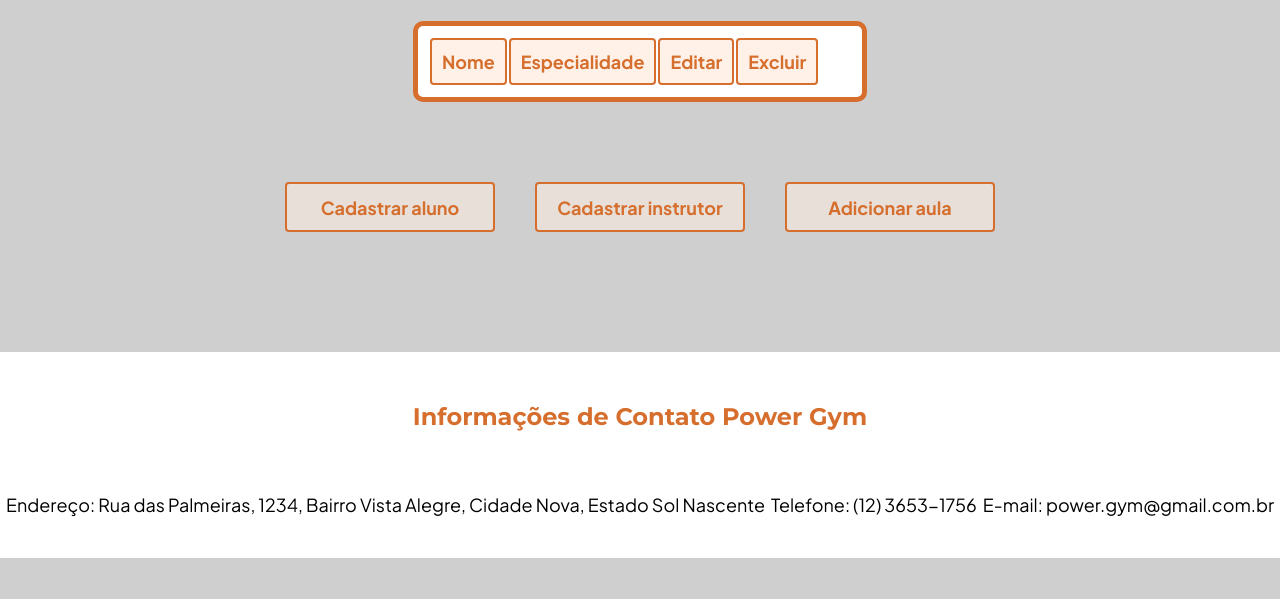
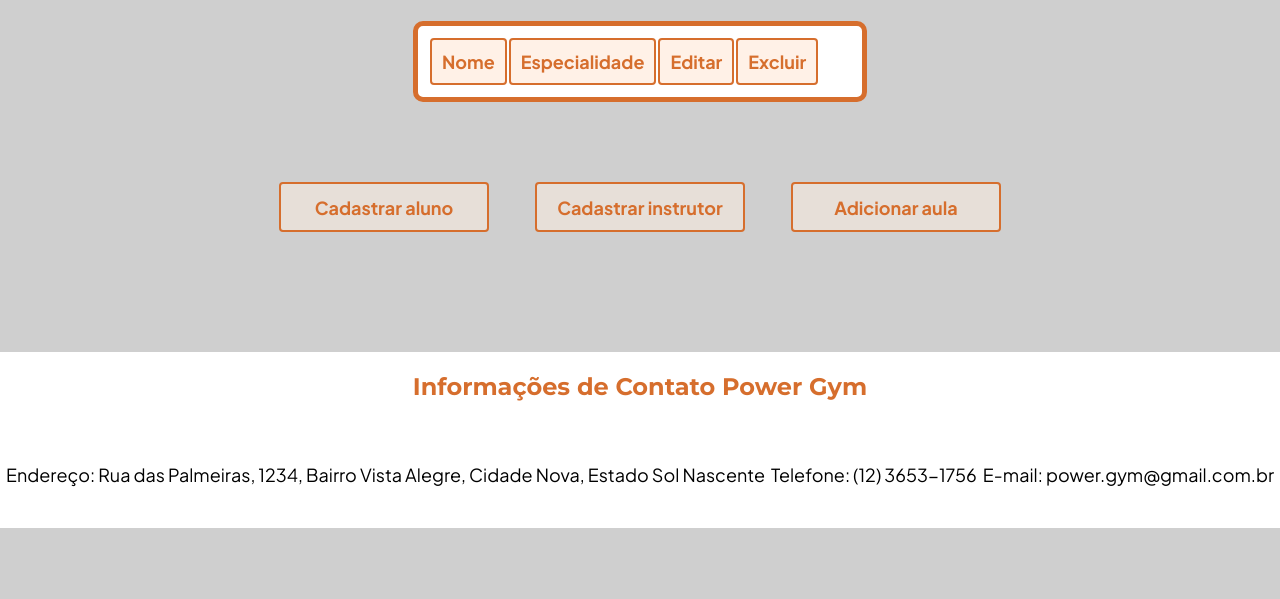
Before and after one commit to Ana-Livia-Lopes/academia, a PHP site: page /pagInstrutor.php in a window 1280 px wide. Shown: the part 201-800 px from the top of the page. Run offline with PHP 8.4, Linux system fonts and the light colour scheme; data that the repository does not hold is empty; some libraries are stand-ins or nearby versions.

Commit message:
tudo e responsividade de tudo

```diff
--- a/footer.php
+++ b/footer.php
@@ -57,6 +57,15 @@ footer p {
     #footer p{
         font-size: 13px;
     }
-
+    .contato {
+        margin-top: 0px;
+    }
+    h2{
+        margin-top: 0px;
+    }
+    .contato {
+        justify-content: space-evenly;
+        display: block;
+    }
 }
         </style>
--- a/header.php
+++ b/header.php
@@ -72,10 +72,10 @@
                 <label for="checkbox" id="botao">☰</label>
                 <ul id="nav2">
                     <li><h3><a id="inicio" href="./index.php">início</a></h3></li>
-                    <li><h3><a href="/pagAluno.php">Aluno</a></h3></li>
-                    <li><h3><a href="./pagInstrutor.php">Instrutor</a></h3></li>
-                    <li><h3><a href="./aulas.php">Aulas</a></h3></li>
-                    <li><h3><a href="./loginAlu.php" class="botaoEntrar">Entrar</a></h3></li>
+                    <li><h3><a href="./pagAluno.php" class="blockAccess" autorized="aluno instrutor">Aluno</a></h3></li>
+                    <li><h3><a href="./pagInstrutor.php" class="blockAccess" autorized="instrutor">Instrutor</a></h3></li>
+                    <li><h3><a href="./aulas.php" class="blockAccess" autorized="aluno instrutor">Aulas</a></h3></li>
+                    <li><h3><a class="botaoEntrar">Entrar</a></h3></li>
                 </ul>
             </nav>
         </div>
@@ -248,7 +248,7 @@ a:hover{
 #botao{
     display: none;
     font-size: 40px;
-    color:#d66e2d;
+    color:rgb(255, 157, 96);
     cursor: pointer;
     float: right;
     margin-right: 10%;
@@ -262,7 +262,7 @@ a:hover{
     right: 0;
     width: 200px;
     z-index: 1;
-    border: solid 5px #d66e2d);
+    border: solid 5px #d66e2d;
 }
 
 @media (max-width: 768px) {
--- a/pagAluno.css
+++ b/pagAluno.css
@@ -6,6 +6,7 @@ body{
     justify-content: center;
     align-items: center;
     flex-direction: column;
+
 }
 html {
     background-color: rgb(207, 207, 207);
@@ -86,6 +87,14 @@ td{
     align-items: center;
     justify-content: space-evenly;
     margin-top: 60px;
+    width: 60%;
+    margin-left: auto;
+    margin-right: auto;
+}
+#alinhamento{
+    display: inline-block;
+    width: 100%;
+
 }
 .tablebutton {
     width: 1rem;
@@ -93,7 +102,35 @@ td{
 }
 @media (max-width: 768px){
     .tabela-div{
+        width: 80%;
+        overflow-x: auto
+    }
+    .container h1{
+        font-size: 25px;
+    }
+    .container{
         width: 100%;
     }
-
+    #botoes{
+        flex-wrap: wrap;
+        margin-top: 20px;
+        width: 90%;
+    }
+    .botaoCadastar{
+        margin: 10px;
+        width: 100%;
+    }
+    .d{
+        width: 80%;
+    }
 }
+#alinhamento{
+    display: block;
+}
+.d{
+    display: flex;
+    justify-content: center;
+    align-items: center;
+    margin-left: auto;
+    margin-right: auto;
+}
--- a/pagInstrutor.php
+++ b/pagInstrutor.php
@@ -53,10 +53,12 @@
             </table>
         </div>
     </div>
-    <div id="botoes">
-        <a href="./cadastroAluno.php"><button class="botaoCadastar">Cadastrar aluno</button></a>
-        <a href="./cadastroInstrutor.php"><button class="botaoCadastar">Cadastrar instrutor</button></a>
-        <button onclick="adicionarAula()" class="botaoCadastar adcionarAula">Adicionar aula</button>
+    <div id="alinhamento">
+        <div id="botoes">
+            <div class="d"><button onclick="window.location.href='./cadastroAluno.php';" class="botaoCadastar">Cadastrar aluno</button></div>
+            <div class="d"><button onclick="window.location.href='./cadastroInstrutor.php';" class="botaoCadastar">Cadastrar instrutor</button></div>
+            <div class="d"><button onclick="adicionarAula()" class="botaoCadastar adcionarAula">Adicionar aula</button>
+        </div>
     </div>
     <?php include 'footer.php';?>
 </body>
--- a/php/registro_aluno.php
+++ b/php/registro_aluno.php
@@ -3,10 +3,6 @@ include './conexao.php';
 header("Content-Type: application/json");
 session_start();
 
-if (isset($_SESSION['nivel'])) {
-    echo respostaJSON("erro", "Sessão já iniciada.");
-    exit;
-}
 
 if ($_SERVER['REQUEST_METHOD'] === "POST") {
     $faltando = [];
--- a/php/registro_instrutor.php
+++ b/php/registro_instrutor.php
@@ -2,11 +2,6 @@
 include './conexao.php';
 header("Content-Type: application/json");
 session_start();
-
-if (isset($_SESSION['nivel'])) {
-    echo respostaJSON("erro", "Sessão já iniciada.");
-    exit;
-}
 
 if ($_SERVER['REQUEST_METHOD'] === "POST") {
     $faltando = [];
```
Also changed, not shown: index.php (+7 -7 lines).
